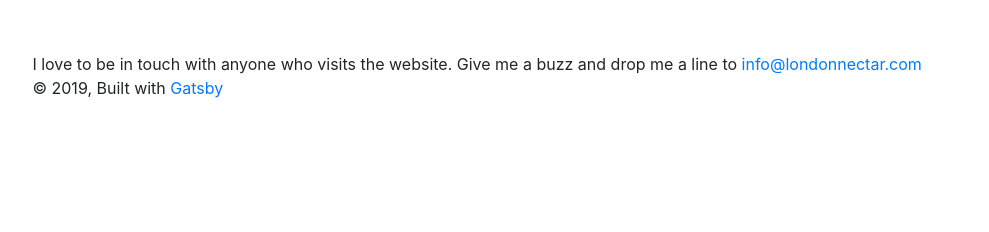
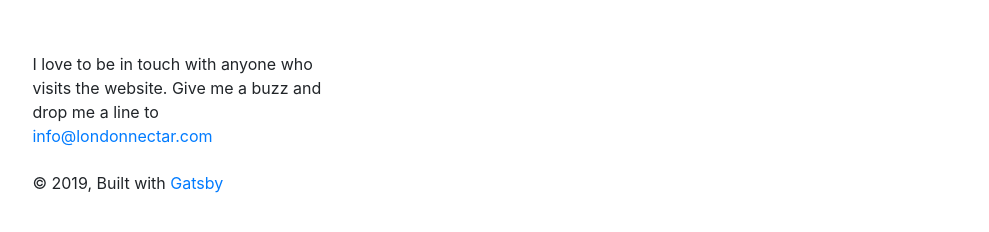
Before and after one commit to alfficcadenti/LondonNectar, a Gatsby site: page /contact in a window 1280 px wide. Shown: the part 130-362 px from the top of the page, without its empty margins (145-1134 px from the left). Built offline with nearby package versions, Linux system fonts and the light colour scheme; Gatsby itself is replaced by a stand-in of ours.

Commit message:
fixed warning for unused component

```diff
--- a/src/pages/contact.js
+++ b/src/pages/contact.js
@@ -1,13 +1,12 @@
 import React from "react"
-import { Link } from "gatsby"
-
 import Layout from "../components/layout"
 import SEO from "../components/seo"
 
 const ContactPage = () => (
   <Layout>
     <SEO title="Contact" />
-    <div>{'I love to be in touch with anyone who visits the website. Give me a buzz and drop me a line to '}
+    <div style={{ maxWidth: `300px`, marginBottom: `1.45rem` }}>
+      {'I love to be in touch with anyone who visits the website. Give me a buzz and drop me a line to '}
       <a href="mailto: {'info@londonnectar.com'}">{'info@londonnectar.com'}</a>
     </div>
   </Layout>
```
Also changed, not shown: src/pages/index.js (+1 -6 lines).
